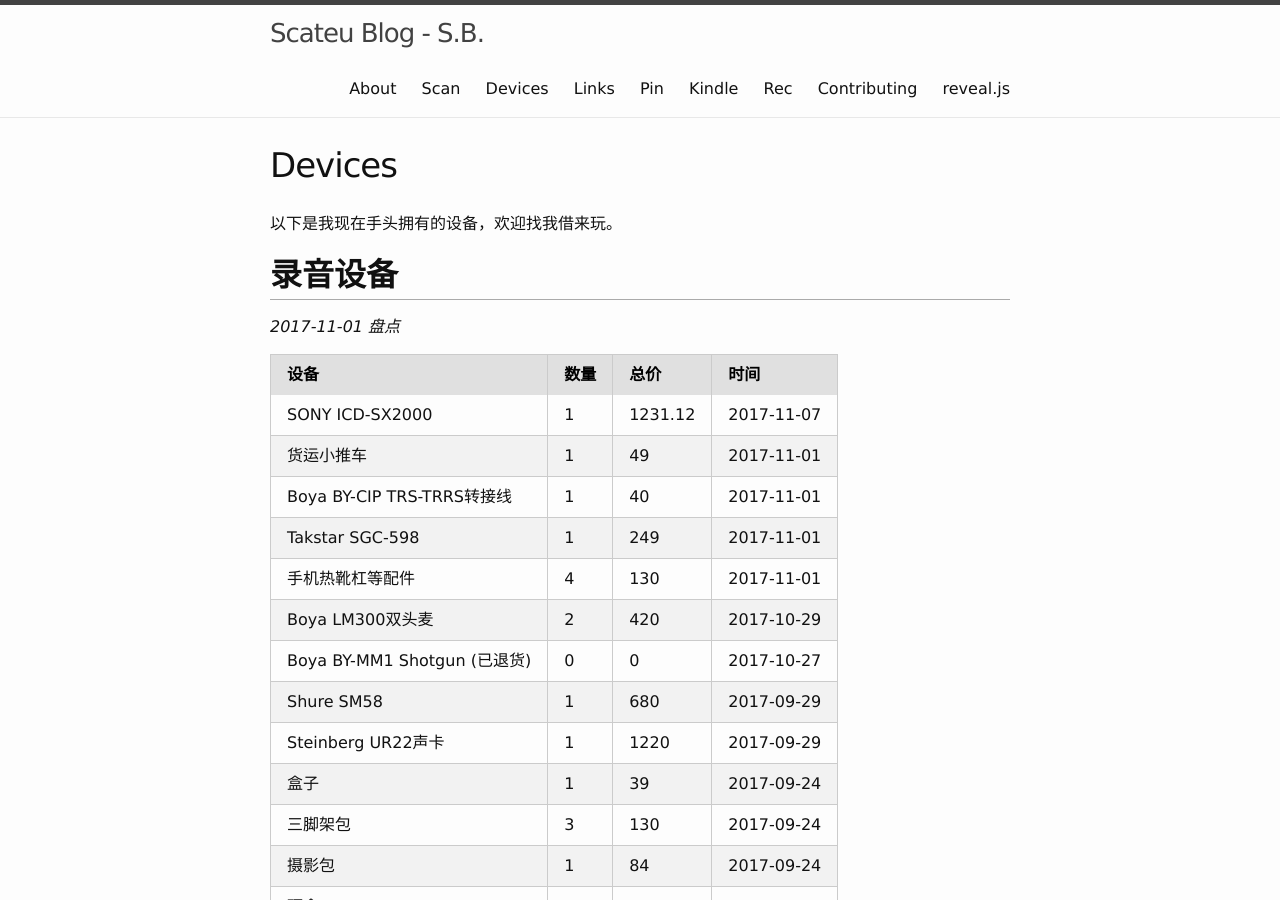
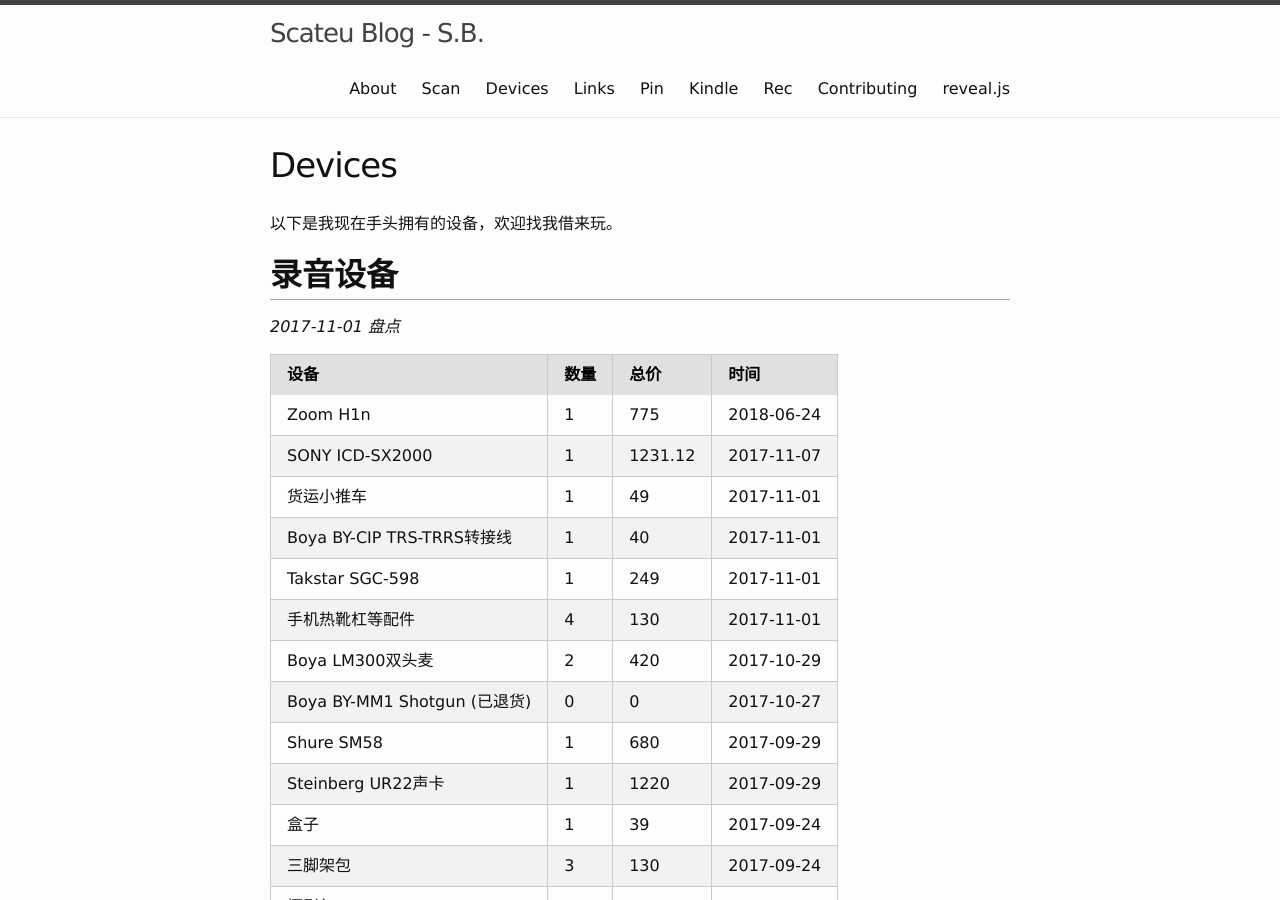
Before and after one commit to scateu/scateu.github.io, a Jekyll site: the page built from _pages/03-devices.md, in a window 1280 px wide and 900 px high. Built offline with Jekyll 4.4.1, drawn with Linux system fonts in a browser that asks for light colours; comment, search, counter and statistics services are not loaded.

Commit message:
Sun Jun 24 10:27:31 CST 2018

```diff
--- a/_pages/03-devices.md
+++ b/_pages/03-devices.md
@@ -13,6 +13,7 @@
 
 | 设备                         | 数量 | 总价    | 时间       |
 |------------------------------|------|---------|------------|
+| Zoom H1n                     | 1    | 775     | 2018-06-24 |
 | SONY ICD-SX2000              | 1    | 1231.12 | 2017-11-07 |
 | 货运小推车                   | 1    | 49      | 2017-11-01 |
 | Boya BY-CIP TRS-TRRS转接线   | 1    | 40      | 2017-11-01 |
```
